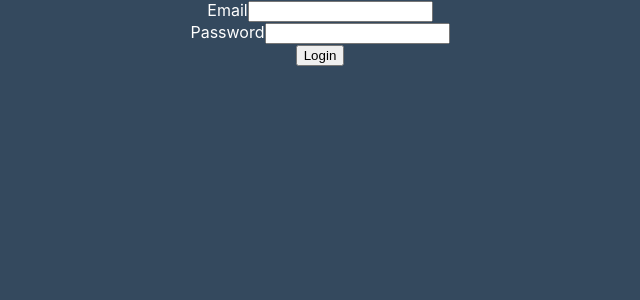
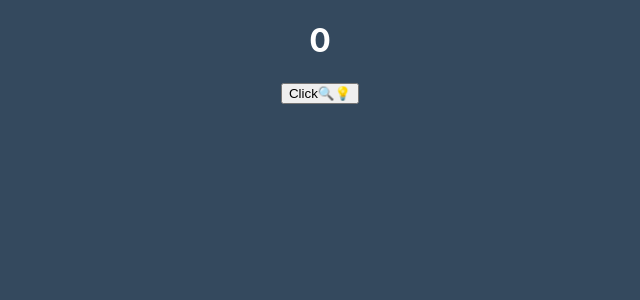
Before and after one commit to shivamvora/React-Complete-hooks, a React (Create React App) app: page / in a window 1280 px wide. Shown: the top 300 px of the page, without its empty margins (320-960 px from the left). Built offline with nearby package versions, Linux system fonts and the light colour scheme.

Commit message:
useEffect done

```diff
--- a/src/App.js
+++ b/src/App.js
@@ -4,6 +4,7 @@
 import UseStateObject from './component/UseStateObject';
 import ShortCircuit from './ShortCircuit';
 import BasicForm from './component/forms/basicForm';
+import UseEffects from './component/useEffect/UseEffects';
 
 
 function App() {
@@ -29,7 +30,8 @@
       {/* <UseStateArray /> */}
       {/* <UseStateObject /> */}
       {/* <ShortCircuit /> */}
-      <BasicForm />
+      {/* <BasicForm /> */}
+      <UseEffects />
     </div>
   );
 }
--- /dev/null
+++ b/src/component/useEffect/UseEffects.js
@@ -0,0 +1,19 @@
+import React, { useEffect, useState } from 'react'
+
+const UseEffects = () => {
+
+    const [count, setCount] = useState( 0 );
+
+    useEffect( () => {
+        document.title = `Chats (${count})`
+    } )
+
+    return (
+        <div>
+            <h1>{count}</h1>
+            <button onClick={() => setCount( count + 1 )}>Click🔍💡</button>
+        </div>
+    )
+}
+
+export default UseEffects;
```
